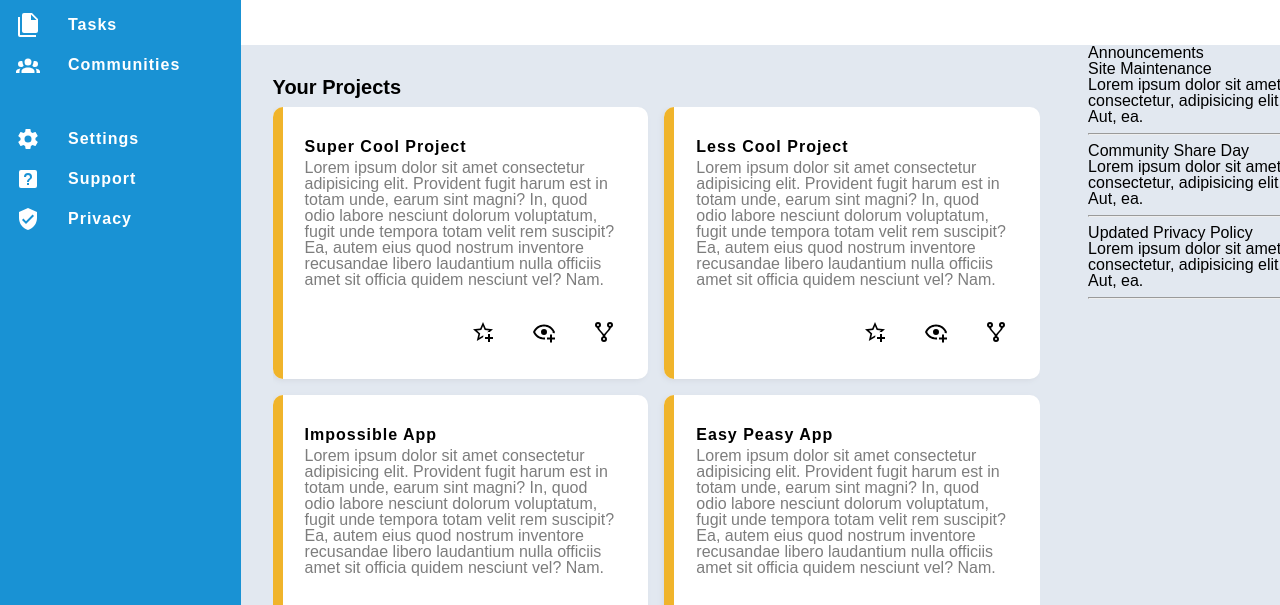
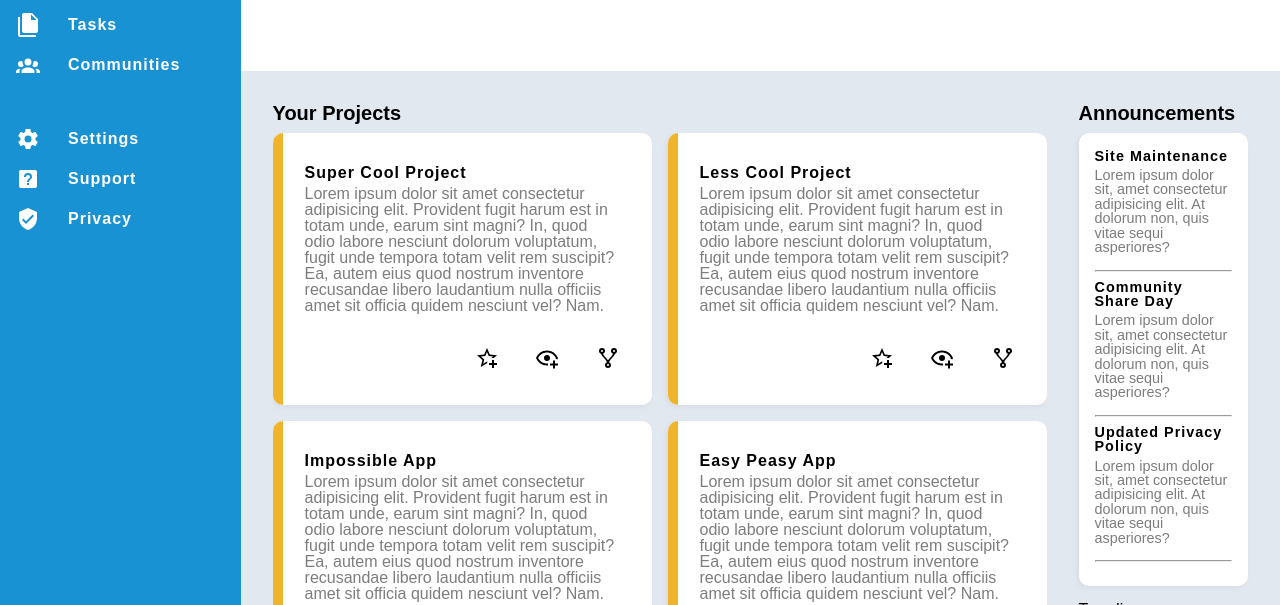
Before and after one commit to JoshDagat/Odin-Dashboard, a website: page index.html in a window 1280 px wide. Shown: the part 191-796 px from the top of the page. Drawn offline with Linux system fonts and the light colour scheme.

Commit message:
Add style to announcement section of contents

```diff
--- a/index.css
+++ b/index.css
@@ -187,16 +187,18 @@ li img {
 .content {
   display: grid;
   grid-template-columns: 80% 20%;
+  grid-template-rows: 1fr 1fr;
   grid-template-areas:
     "projects announcements"
     "projects trending";
   gap: 16px;
   background-color: var(--color-grey);
+  padding: 16px;
 }
 
 .projects {
   grid-area: projects;
-  padding: 32px;
+  padding: 16px;
 }
 
 .projects h3 {
@@ -255,6 +257,40 @@ li img {
 
 .announcements {
   grid-area: announcements;
+  padding-top: 16px;
+  padding-right: 32px;
+}
+
+.announcements h3 {
+  font-weight: bold;
+  font-size: 1.25rem;
+  margin-bottom: 10px;
+}
+
+.announcement h4 {
+  font-weight: bold;
+  letter-spacing: 1px;
+  font-size: 0.9rem;
+  margin-bottom: 5px;
+}
+
+.announcement p {
+  font-size: 0.9rem;
+  color: var(--color-card-text);
+  margin-bottom: 15px;
+}
+
+.announcement hr {
+  color: white
+}
+
+.announcement-board {
+  box-shadow: -2px 2px 5px 0px var(--color-shadow);
+  -webkit-box-shadow: -2px 2px 5px 0px var(--color-shadow);
+  -moz-box-shadow: -2px 2px 5px 0px var(--color-shadow);
+  background-color: var(--color-white);
+  padding: 16px;
+  border-radius: 10px;
 }
 
 .trending {
--- a/index.html
+++ b/index.html
@@ -181,17 +181,23 @@
       <div class="announcement-board">
         <article class="announcement">
           <h4>Site Maintenance</h4>
-          <p>Lorem ipsum dolor sit amet consectetur, adipisicing elit. Aut, ea.</p>
+          <p>
+            Lorem ipsum dolor sit, amet consectetur adipisicing elit. At dolorum non, quis vitae sequi asperiores?
+          </p>
           <hr>
         </article>
         <article class="announcement">
           <h4>Community Share Day</h4>
-          <p>Lorem ipsum dolor sit amet consectetur, adipisicing elit. Aut, ea.</p>
+          <p>
+            Lorem ipsum dolor sit, amet consectetur adipisicing elit. At dolorum non, quis vitae sequi asperiores?
+          </p>
           <hr>
         </article>
         <article class="announcement">
           <h4>Updated Privacy Policy</h4>
-          <p>Lorem ipsum dolor sit amet consectetur, adipisicing elit. Aut, ea.</p>
+          <p>
+            Lorem ipsum dolor sit, amet consectetur adipisicing elit. At dolorum non, quis vitae sequi asperiores?
+          </p>
           <hr>
         </article>
       </div>
```
